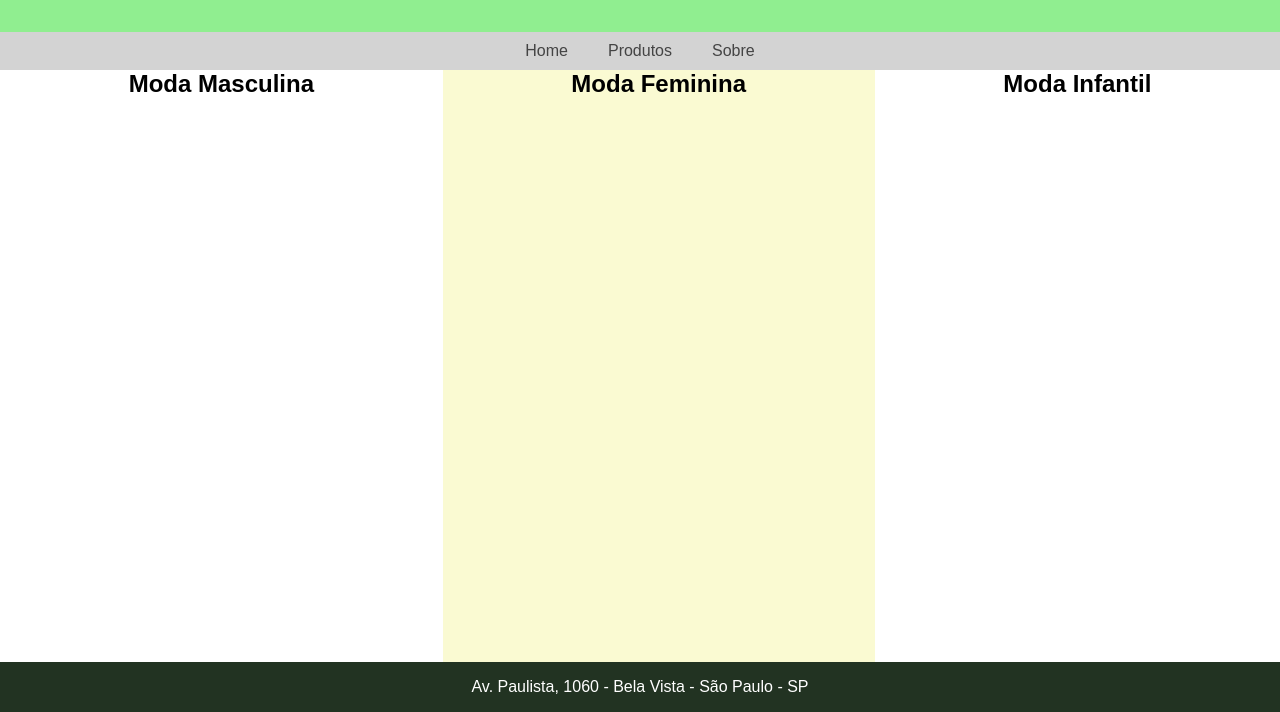
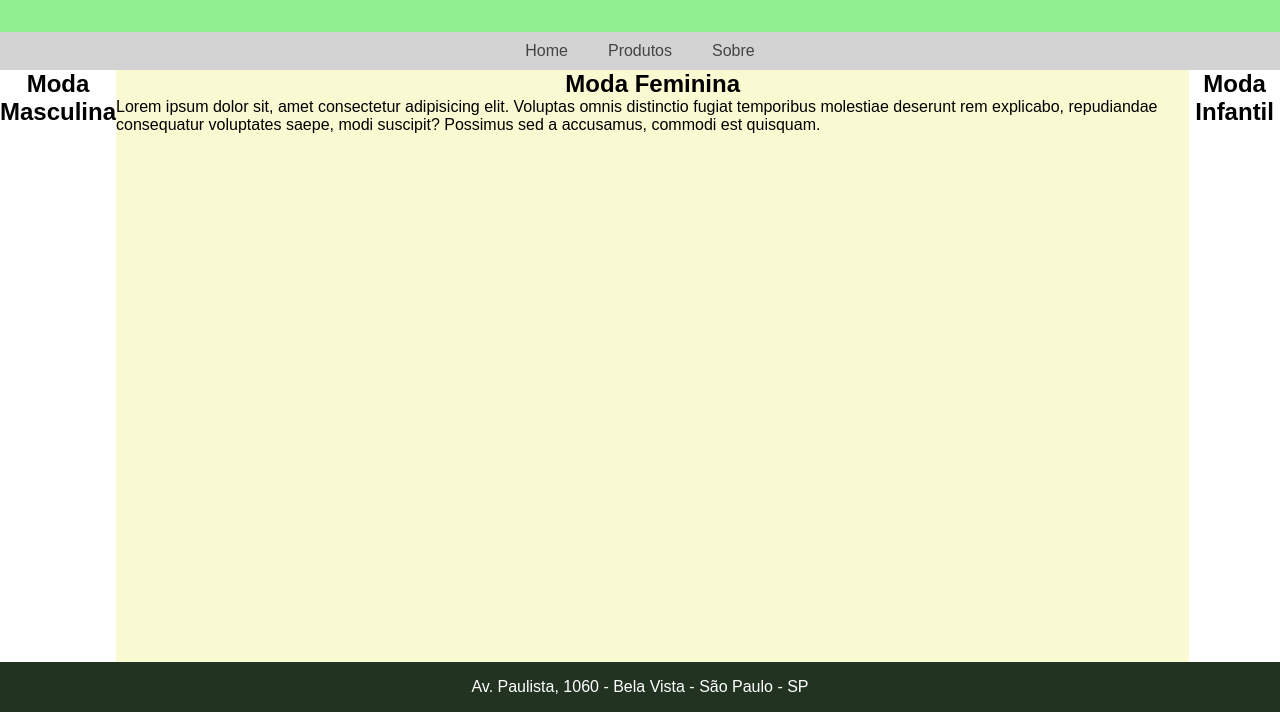
Before and after one commit to lcsilva76/teste242, a plain HTML site: page index.html in a window 1280 px wide. Shown: the part 88-800 px from the top of the page. Drawn offline with Linux system fonts and the light colour scheme.

Commit message:
segundo commit

```diff
--- a/index.html
+++ b/index.html
@@ -27,6 +27,7 @@
         </section>
         <section class="fem">
             <h2>Moda Feminina</h2>
+            <p>Lorem ipsum dolor sit, amet consectetur adipisicing elit. Voluptas omnis distinctio fugiat temporibus molestiae deserunt rem explicabo, repudiandae consequatur voluptates saepe, modi suscipit? Possimus sed a accusamus, commodi est quisquam.</p>
         </section>
         <section class="inf">
             <h2>Moda Infantil</h2>
```
